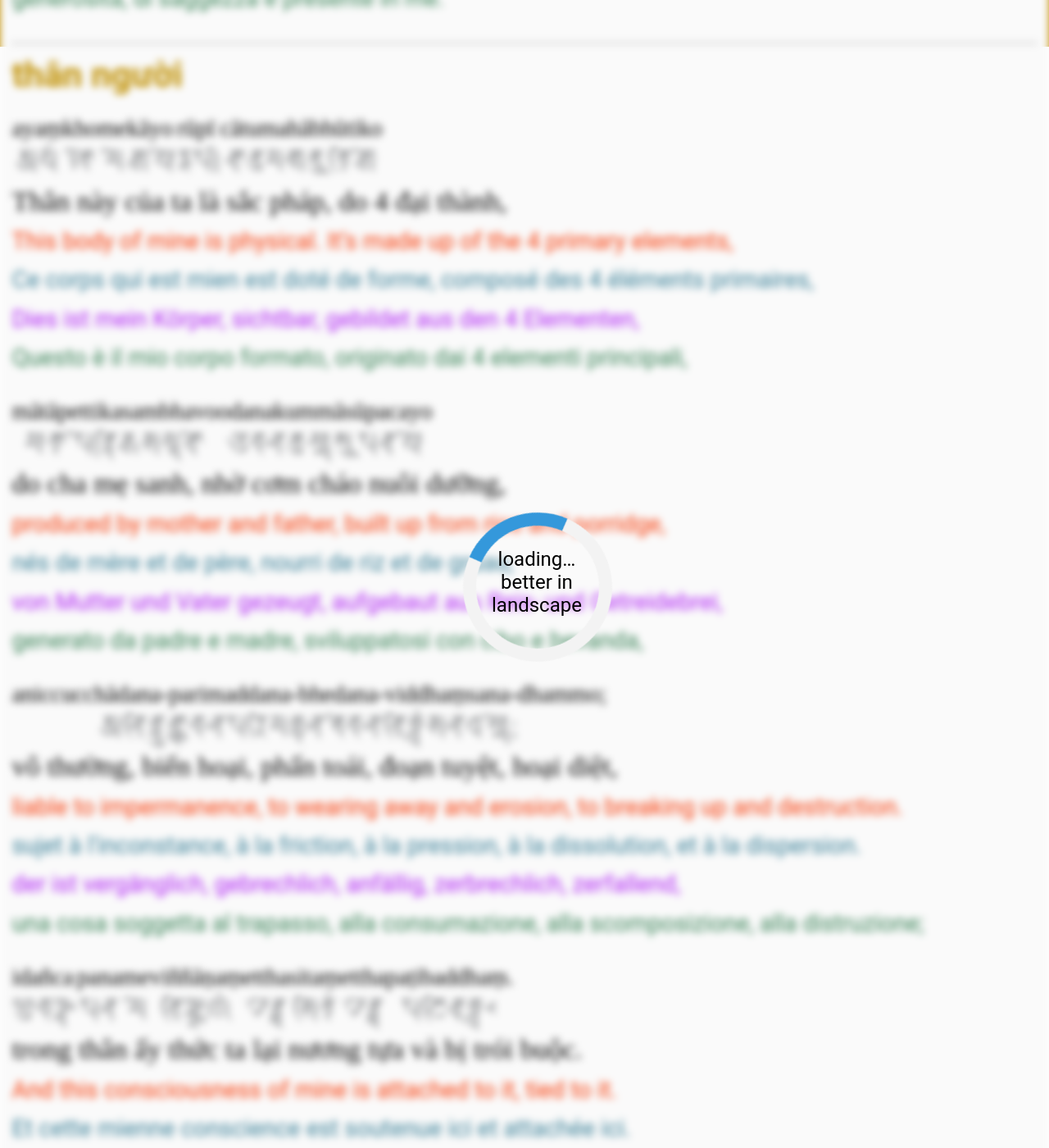
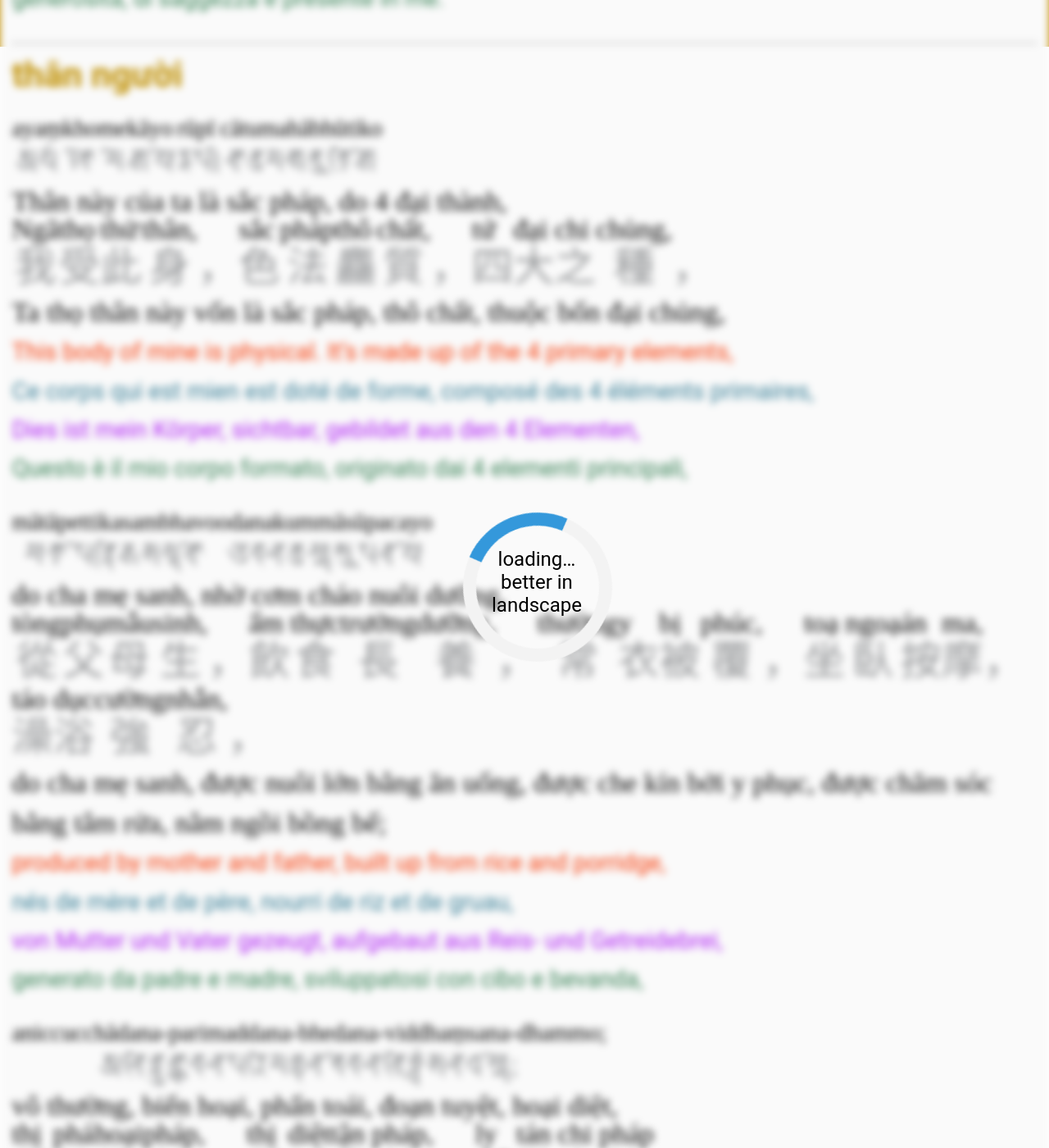
Before and after one commit to phineas-pta/kinh_nhat_tung, a Jekyll site: the page built from quotations.html, in a window 1280 px wide and 1400 px high, scrolled down 15933 px. Shown: the whole window at 82% size. Built offline with Jekyll 4.4.1, drawn with Linux system fonts in a browser that asks for light colours; some web fonts are replaced; some of the changed text lies outside the part shown.

Commit message:
update: newly found chinese agamas passage

```diff
--- a/quotations.html
+++ b/quotations.html
@@ -307,6 +307,8 @@ layout: null
 			<p class="multi-lang">
 				<span lang="pi"><ruby><rb>&#71040;&#71079;&#71101;</rb><rt>ayaṃ</rt><rb>&#71055;&#71098;</rb><rt>kho</rt><rb>&#71078;&#71096;</rb><rt>me</rt><rb>&#71054;&#71087;&#71079;&#71098;</rb><rt>kāyo</rt><rb>&#71080;&#71091;&#71074;&#71089;</rb><rt>rūpī</rt><rb>&#71059;&#71087;&#71069;&#71090;&#71078;&#71086;&#71087;&#71077;&#71091;&#71069;&#71088;&#71054;&#71098;</rb><rt>cātumahābhūtiko</rt></ruby></span><br />
 				<span lang="vi">Thân này của ta là sắc pháp, do 4 đại thành,</span><br />
+				<span lang="zh-Hant"><ruby><rb>&#25105;</rb><rt>Ngã</rt><rb>&#21463;</rb><rt>thọ</rt><rb>&#27492;</rb><rt>thử</rt><rb>&#36523;</rb><rt>thân,</rt><rb>&#65292;</rb><rt></rt><rb>&#33394;</rb><rt>sắc</rt><rb>&#27861;</rb><rt>pháp</rt><rb>&#40612;</rb><rt>thô</rt><rb>&#36074;</rb><rt>chất,</rt><rb>&#65292;</rb><rt></rt><rb>&#22235;</rb><rt>tứ</rt><rb>&#22823;</rb><rt>đại</rt><rb>&#20043;</rb><rt>chi</rt><rb>&#31278;</rb><rt>chủng,</rt><rb>&#65292;</rb><rt></rt></ruby></span><br />
+				<span lang="vi">Ta thọ thân này vốn là sắc pháp, thô chất, thuộc bốn đại chủng,</span><br />
 				<span lang="en">This body of mine is physical. It’s made up of the 4 primary elements,</span><br />
 				<span lang="fr">Ce corps qui est mien est doté de forme, composé des 4 éléments primaires,</span><br />
 				<span lang="de">Dies ist mein Körper, sichtbar, gebildet aus den 4 Elementen,</span><br />
@@ -315,6 +317,8 @@ layout: null
 			<p class="multi-lang">
 				<span lang="pi"><ruby><rb>&#71078;&#71087;&#71069;&#71087;&#71074;&#71096;&#71069;&#71103;&#71069;&#71088;&#71054;&#71085;&#71078;&#71103;&#71077;&#71082;&#71098;</rb><rt>mātāpettikasambhavo</rt><rb>&#71052;&#71071;&#71073;&#71054;&#71090;&#71078;&#71103;&#71078;&#71087;&#71085;&#71091;&#71074;&#71059;&#71079;&#71098;</rb><rt>odanakummāsūpacayo</rt></ruby></span><br />
 				<span lang="vi">do cha mẹ sanh, nhờ cơm cháo nuôi dưỡng,</span><br />
+				<span lang="zh-Hant"><ruby><rb>&#24478;</rb><rt>tòng</rt><rb>&#29238;</rb><rt>phụ</rt><rb>&#27597;</rb><rt>mẫu</rt><rb>&#29983;</rb><rt>sinh,</rt><rb>&#65292;</rb><rt></rt><rb>&#39154;</rb><rt>ẩm</rt><rb>&#39135;</rb><rt>thực</rt><rb>&#38263;</rb><rt>trưởng</rt><rb>&#39178;</rb><rt>dưỡng,</rt><rb>&#65292;</rb><rt></rt><rb>&#24120;</rb><rt>thường</rt><rb>&#34915;</rb><rt>y</rt><rb>&#34987;</rb><rt>bị</rt><rb>&#35206;</rb><rt>phúc,</rt><rb>&#65292;</rb><rt></rt><rb>&#22352;</rb><rt>toạ</rt><rb>&#33253;</rb><rt>ngoạ</rt><rb>&#25353;</rb><rt>án</rt><rb>&#25705;</rb><rt>ma,</rt><rb>&#65292;</rb><rt></rt><rb>&#28577;</rb><rt>táo</rt><rb>&#28020;</rb><rt>dục</rt><rb>&#24375;</rb><rt>cường</rt><rb>&#24525;</rb><rt>nhẫn,</rt><rb>&#65292;</rb><rt></rt></ruby></span><br />
+				<span lang="vi">do cha mẹ sanh, được nuôi lớn bằng ăn uống, được che kín bởi y phục, được chăm sóc bằng tắm rửa, nằm ngồi bồng bế;</span><br />
 				<span lang="en">produced by mother and father, built up from rice and porridge,</span><br />
 				<span lang="fr">nés de mère et de père, nourri de riz et de gruau,</span><br />
 				<span lang="de">von Mutter und Vater gezeugt, aufgebaut aus Reis- und Getreidebrei,</span><br />
@@ -323,6 +327,8 @@ layout: null
 			<p class="multi-lang">
 				<span lang="pi"><ruby><rb>&#71040;&#71073;&#71088;&#71059;&#71103;&#71059;&#71090;&#71059;&#71103;&#71060;&#71087;&#71071;&#71073;&#71074;&#71080;&#71088;&#71078;&#71071;&#71103;&#71071;&#71073;&#71077;&#71096;&#71071;&#71073;&#71082;&#71088;&#71071;&#71103;&#71072;&#71101;&#71085;&#71073;&#71072;&#71078;&#71103;&#71078;&#71098;;</rb><rt>aniccucchādana-parimaddana-bhedana-viddhaṃsana-dhammo;</rt></ruby></span><br />
 				<span lang="vi">vô thường, biến hoại, phấn toái, đoạn tuyệt, hoại diệt,</span><br />
+				<span lang="zh-Hant"><ruby><rb>&#26159;</rb><rt>thị</rt><rb>&#30772;</rb><rt>phá</rt><rb>&#22750;</rb><rt>hoại</rt><rb>&#27861;</rb><rt>pháp,</rt><rb>&#65292;</rb><rt></rt><rb>&#26159;</rb><rt>thị</rt><rb>&#28357;</rb><rt>diệt</rt><rb>&#30433;</rb><rt>tận</rt><rb>&#27861;</rb><rt>pháp,</rt><rb>&#65292;</rb><rt></rt><rb>&#38626;</rb><rt>ly</rt><rb>&#25955;</rb><rt>tán</rt><rb>&#20043;</rb><rt>chi</rt><rb>&#27861;</rb><rt>pháp</rt></ruby></span><br />
+				<span lang="vi">nó là pháp phá hoại, pháp diệt tận, pháp ly tán.</span><br />
 				<span lang="en">liable to impermanence, to wearing away and erosion, to breaking up and destruction.</span><br />
 				<span lang="fr">sujet à l'inconstance, à la friction, à la pression, à la dissolution, et à la dispersion.</span><br />
 				<span lang="de">der ist vergänglich, gebrechlich, anfällig, zerbrechlich, zerfallend,</span><br />
```
